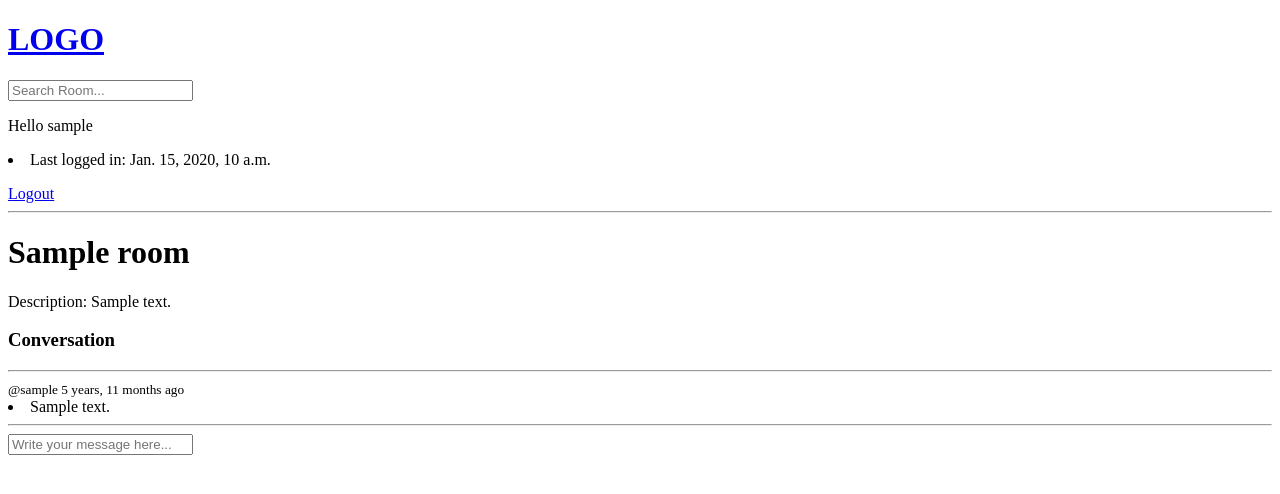
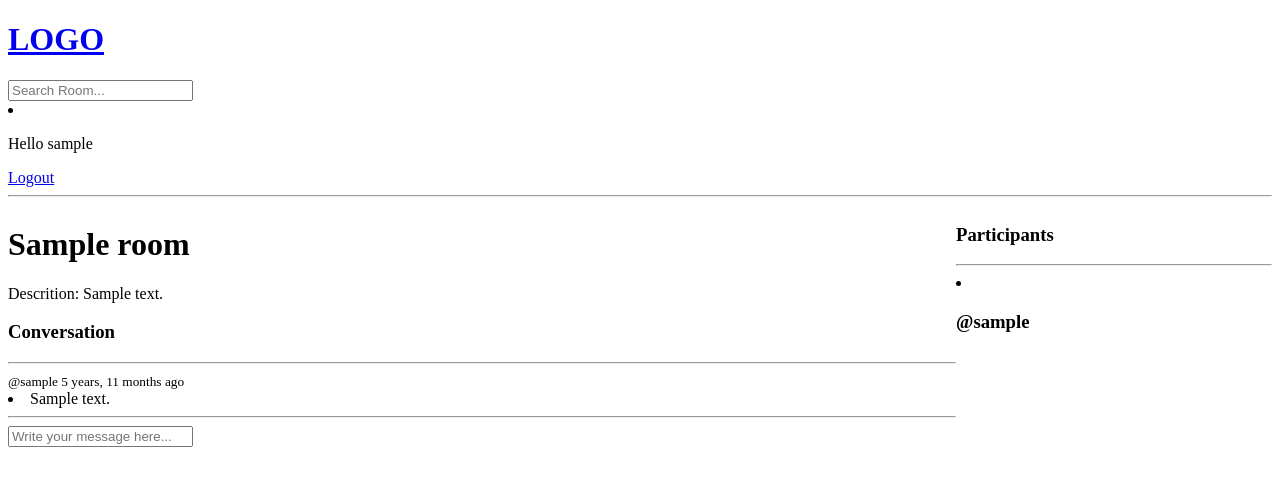
Before and after one commit to parthsitoot/StudyBud, a Django app: page /room/1/ in a window 1280 px wide. Shown: the top 494 px of the page. Run offline with Django 5.2, Linux system fonts and the light colour scheme; a user stored in the database is signed in; tables that the repository leaves empty hold one stand-in row (values such as "Sample post").

Commit message:
Applying some changes

```diff
--- a/StudBud/base/models.py
+++ b/StudBud/base/models.py
@@ -13,7 +13,7 @@ class Room(models.Model):
     topic = models.ForeignKey(Topic, on_delete=models.SET_NULL, null = True)
     name = models.CharField(max_length=200)
     description = models.TextField(null=True, blank=True)
-    #participants
+    participants = models.ManyToManyField(User, related_name='participants', blank=True)
     updated = models.DateTimeField(auto_now=True)
     created = models.DateTimeField(auto_now_add=True)
 
--- a/StudBud/base/templates/base/room.html
+++ b/StudBud/base/templates/base/room.html
@@ -1,10 +1,19 @@
 {% extends 'main.html' %}
 {% block content %}
 
+<style>
+    .room-container {
+        display: grid;
+        grid-template-columns: 3fr 1fr;
+    }
+</style>
+
+<div class="room-container">
+    <div>
         <h1>
             {{ room.name }}
         </h1>
-<p>Description: {{room.description}}</p>
+        <p>Descrition: {{room.description}}</p>
         <div class="comment-wrapper">
             <h3>Conversation</h3>
             <hr>
@@ -25,5 +34,17 @@
                 <input type="text" name="body" placeholder="Write your message here..." />
             </form>
         </div>
+    </div>
+
+    <div>
+        <h3>Participants</h3>
+        <hr>
+        {% for participant in participants %}
+
+        <li><h3>@{{participant}}</h3></li>
+
+        {% endfor %}
+    </div>
+</div>
 {% endif %}
 {% endblock %}
--- a/StudBud/base/views.py
+++ b/StudBud/base/views.py
@@ -7,7 +7,6 @@ from django.contrib.auth.decorators import login_required
 from django.contrib.auth.forms import UserCreationForm
 from .forms import RoomForm, TopicForm
 from django.contrib import messages
-from django.http import HttpResponse
 
 # Create your views here.
 def loginPage(request):
@@ -68,7 +67,8 @@ def room(request, pk):
         )
         return redirect('room', pk=room.id)
     conversation = room.message_set.all().order_by("-created")
-    context = {'room': room, 'conversation' : conversation}
+    participants = room.participants.all()
+    context = {'room': room, 'conversation' : conversation, 'participants' : participants}
     return render(request, 'base/room.html', context)
 
 def home(request):
--- a/StudBud/templates/navbar.html
+++ b/StudBud/templates/navbar.html
@@ -7,7 +7,7 @@
 </form>
 
 {% if request.user.is_authenticated %}
-    <p>Hello {{request.user}} <li>Last logged in: {{request.user.last_login}}</li></p>
+   <li> <p>Hello {{request.user}}</li>
     <a href="{% url 'logout' %}">Logout</a>
 {% else %}
     <a href="{% url 'login' %}">Login</a>
```
Also changed, not shown: StudBud/base/migrations/0005_room_participants.py (added). Lines whose indentation alone changed are shown as unchanged.
